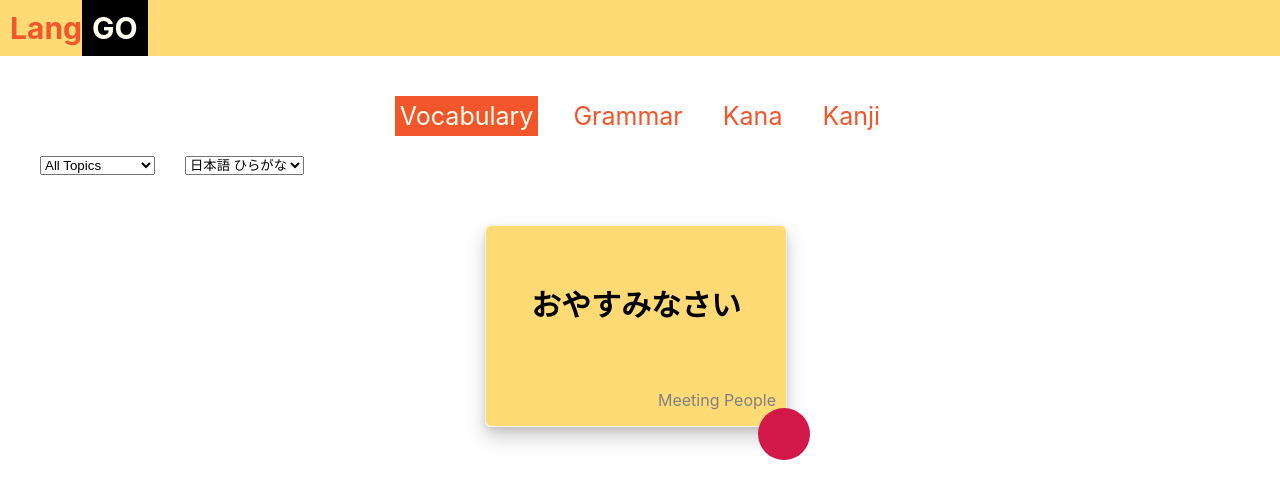
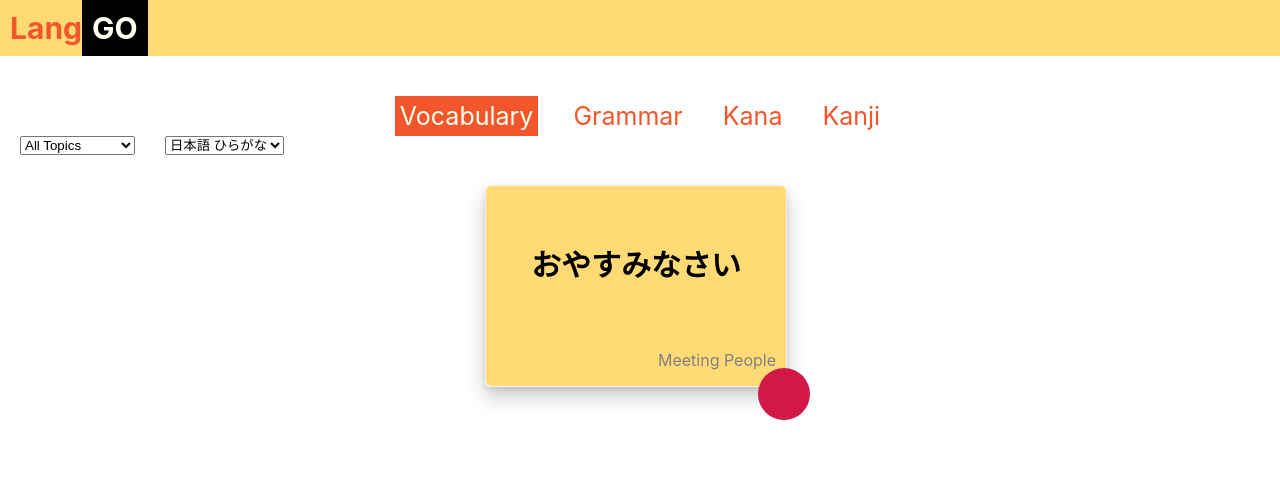
Before and after one commit to corsarcv/langgo, a React (Create React App) app: page / in a window 1280 px wide. Both pictures are taken after a click on the item "Vocabulary". Shown: the top 498 px of the page. Built offline with nearby package versions, Linux system fonts and the light colour scheme.

Commit message:
refactoring

```diff
--- a/src/components/TopicSelector/TopicSelector.jsx
+++ b/src/components/TopicSelector/TopicSelector.jsx
@@ -1,4 +1,4 @@
-import { Vocabulary } from 'components/Exercise/Vocabulary';
+import { Vocabulary } from 'components/Vocabulary/Vocabulary';
 import css from './TopicSelector.module.css'
 import { Component } from "react";
 import { Grammar } from 'components/Exercise/Grammar';
--- a/src/components/Exercise/Vocabulary.jsx
+++ b/src/components/Vocabulary/Vocabulary.jsx
@@ -1,5 +1,5 @@
 import { Component } from "react";
-import css from './Excercise.module.css'
+import css from './Vocabulary.module.css'
 import { Flipcard } from "components/FlipCard/FlipCard";
 import { DataUtilities } from "utilities/dataUtilities";
 
--- a/src/components/Exercise/Excercise.module.css
+++ b/src/components/Vocabulary/Vocabulary.module.css
@@ -1,5 +1,5 @@
 .options{
     display: flex;
     gap: 30px;
-    padding: 20px;
+    /*padding: 20px;*/
 }
```
